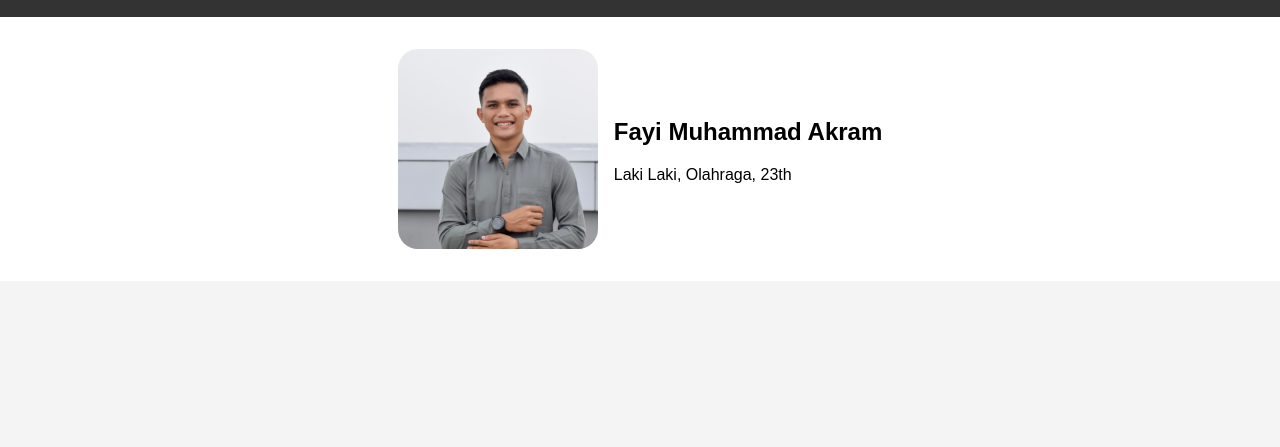
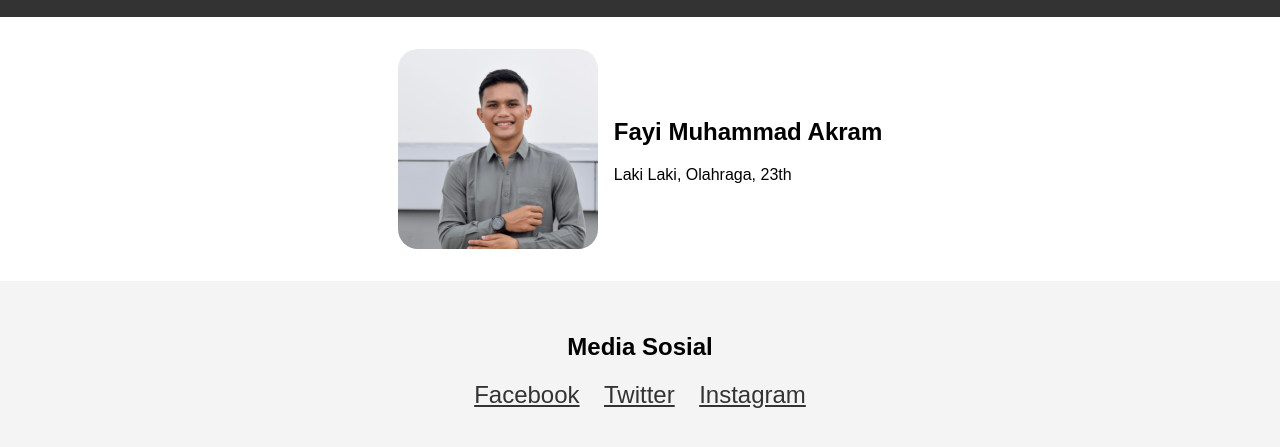
Before and after one commit to fayiakram/my-portofolio, a plain HTML site: page index.html in a window 1280 px wide. Shown: the part 95-542 px from the top of the page. Drawn offline with Linux system fonts and the light colour scheme.

Commit message:
#2 feature/social-media telah dikerjakan

```diff
--- a/assets/css/style.css
+++ b/assets/css/style.css
@@ -42,3 +42,18 @@ header {
     padding: 1em;
     background-color: #fff;
 }
+
+/* section profile */
+
+.social-media {
+    text-align: center;
+    background-color: #f4f4f4;
+    padding: 2em;
+}
+
+.social-media a {
+    display: inline-block;
+    margin: 0 10px;
+    color: #333;
+    font-size: 1.5em;
+}
--- a/index.html
+++ b/index.html
@@ -12,6 +12,7 @@
     <header>
         <h1>Portofolio Fayi M Akram</h1>
     </header>
+    <!-- section profile -->
     <section class="profile">
         <img src="assets/images/FAYI.M.AKRAM-FSW-Wave 37.png" alt="Foto Profile">
         <div class="profile-info">
@@ -19,6 +20,13 @@
             <p>Laki Laki, Olahraga, 23th</p>
         </div>
     </section>
+    <!-- section social media -->
+    <section class="social-media">
+        <h2>Media Sosial</h2>
+        <a href="https://www.facebook.com/">Facebook</a>
+        <a href="https://www.Twitter.com/">Twitter</a>
+        <a href="https://www.Instagram.com/">Instagram</a>
+    </section>
 </body>
 
 </html>
```
